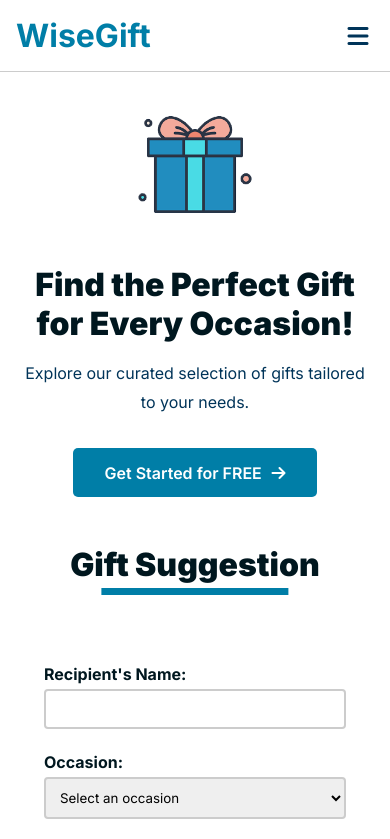
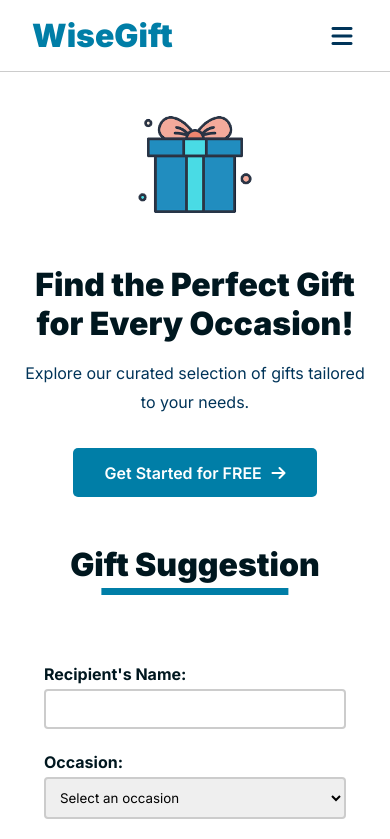
Before and after one commit to ilyasmdn/wisegift, a plain HTML site: page index.html in a window 390 px wide. Shown: the top 839 px of the page. Drawn offline with Linux system fonts and the light colour scheme.

Commit message:
enhanced the code

```diff
--- a/styles.css
+++ b/styles.css
@@ -37,6 +37,11 @@ header {
   color: var(--color-primary);
   border-bottom: 1px solid #ccc;
   z-index: 2000;
+}
+
+header .logo {
+  font-size: 2rem;
+  font-weight: 900;
 }
 
 header nav {
@@ -180,6 +185,7 @@ section h2 {
   font-size: 2rem;
   font-weight: 900;
   margin-bottom: 2.5rem;
+  text-align: center;
   align-self: center;
 }
 
@@ -452,7 +458,7 @@ section.faq {
 
 @media (max-width: 768px) {
   header {
-    padding: 1rem;
+    padding: 1rem 2rem;
   }
   header #nav-toggle {
     display: block;
@@ -550,6 +556,4 @@ section.faq {
     max-width: 400px;
     margin: auto;
   }
-
-
 }
```
